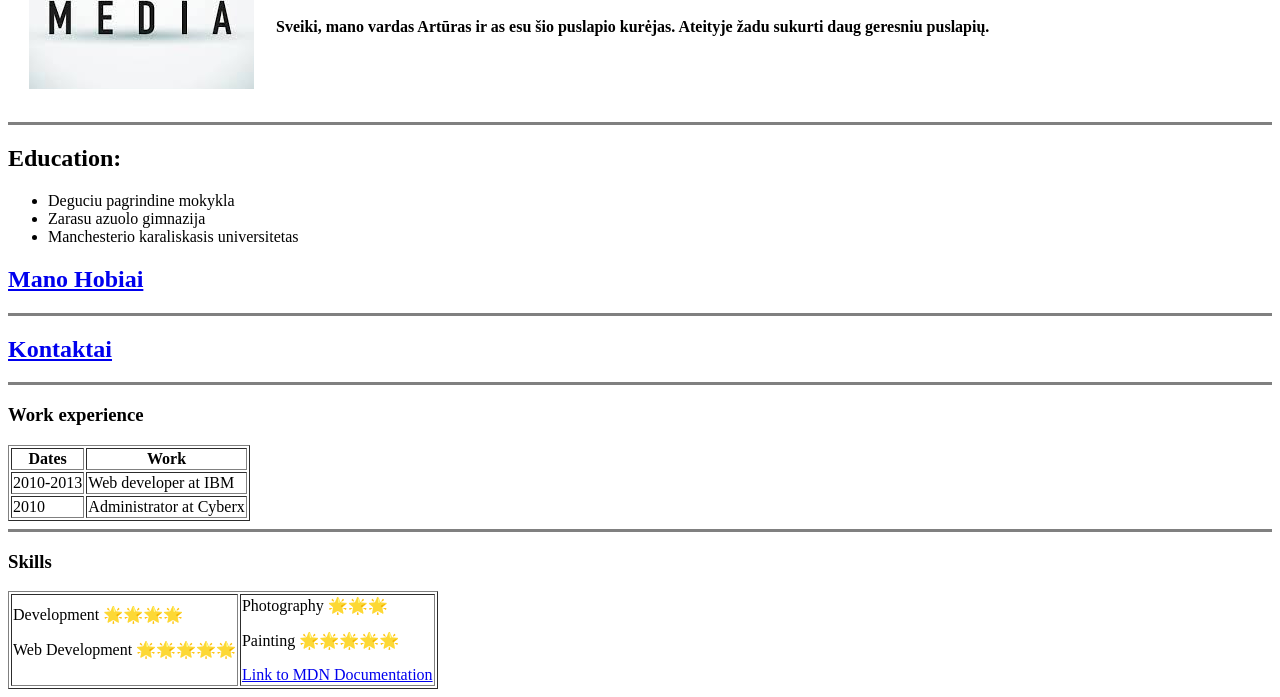
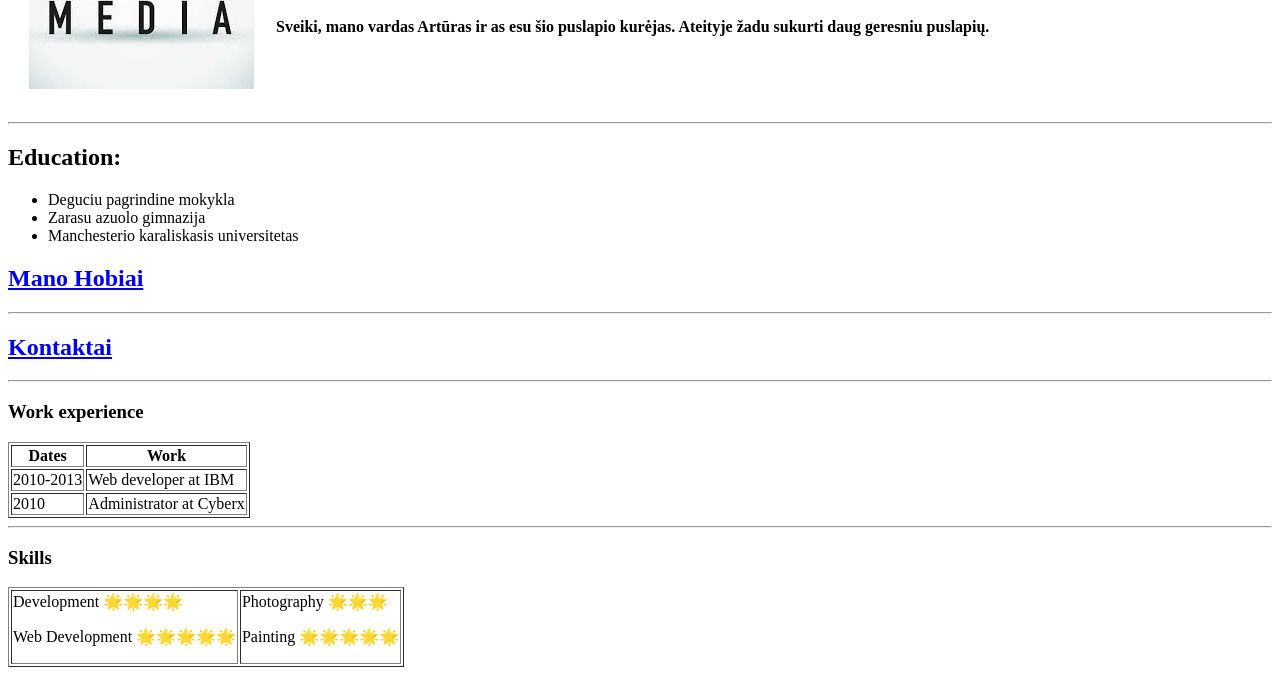
Before and after one commit to Arturas92/cv, a plain HTML site: page index.html in a window 1280 px wide. Shown: the part 165-862 px from the top of the page. After the commit the page ends 840 px from the top, so only its background shows below. Drawn offline with Linux system fonts and the light colour scheme.

Commit message:
Update index.html

```diff
--- a/index.html
+++ b/index.html
@@ -5,7 +5,9 @@
     <meta http-equiv="X-UA-Compatible" content="IE=edge">
     <meta name="viewport" content="width=device-width, initial-scale=1.0">
     <title>ArtMedia personal site</title>
+<link rel="stylesheet" href="css/styles.css">
 </head>
+
 <body>
     <table cellspacing="20">
         <tr>
@@ -15,31 +17,27 @@
                 <p><h4>Sveiki, mano vardas Artūras ir as esu šio puslapio kurėjas. Ateityje žadu sukurti daug geresniu puslapių.</h4></p></td>
         </tr>
     </table>
-
-
-    <hr size="3" noshade>
-    <h2>Education:</h2>
+      <hr>
+     <h2>Education:</h2>
       <ul>
           <li>Deguciu pagrindine mokykla</li>
           <li>Zarasu azuolo gimnazija</li>
           <li>Manchesterio karaliskasis universitetas</li>
       </ul>
       <a href="Hobbies.html"><h2>Mano Hobiai</h2></a>
-      <hr size="3"noshade>
-      <a href="Contact Me.html"><h2><strong>Kontaktai</a></h2></strong>
+      <hr>
+      <a href="Contact Me.html"><h2>Kontaktai</h2></a>
       <hr1>
-        <hr size="3" noshade=>
-        <h3>Work experience </h3>
-        <table border="1">
+        <hr>
+        <h3> Work experience </h3>
+        <table border ="1">
             <thead>
                 <tr>
                     <th>Dates</th>
                     <th>Work</th>
                 </tr>
             </thead>
-
-
-          <tr>
+           <tr>
             <td>2010-2013 </td>
             <td>Web developer at IBM</td>
           </tr>
@@ -48,19 +46,16 @@
             <td>Administrator at Cyberx</td>
           </tr>
       </table cellspacing=10>
-      <hr size="3" noshade=>
+      <hr>
       <h3>Skills</h3>
         <table border="1">
         <tr>
         <td>Development     🌟🌟🌟🌟
-         <p>Web Development 🌟🌟🌟🌟🌟</p>
+         <p>Web Development 🌟🌟🌟🌟🌟</p>  </td>
+
          <td>Photography    🌟🌟🌟
          <p>Painting            🌟🌟🌟🌟🌟</p>
-         <a href="https://developer.mozilla.org/en-US/">Link to MDN Documentation</a>
-
-
-
-      </table>
+         </table>
 
 </body>
 </html>
```
